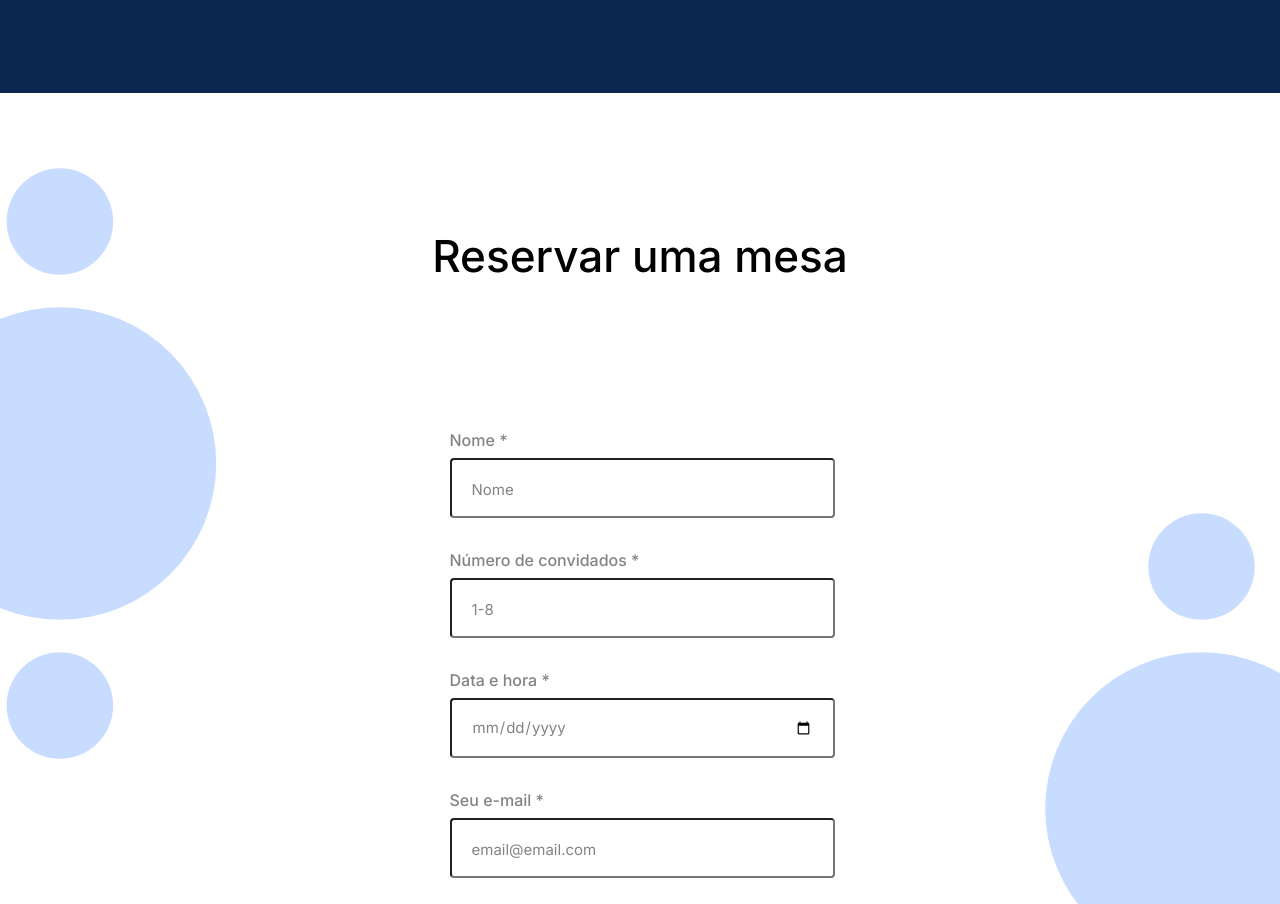
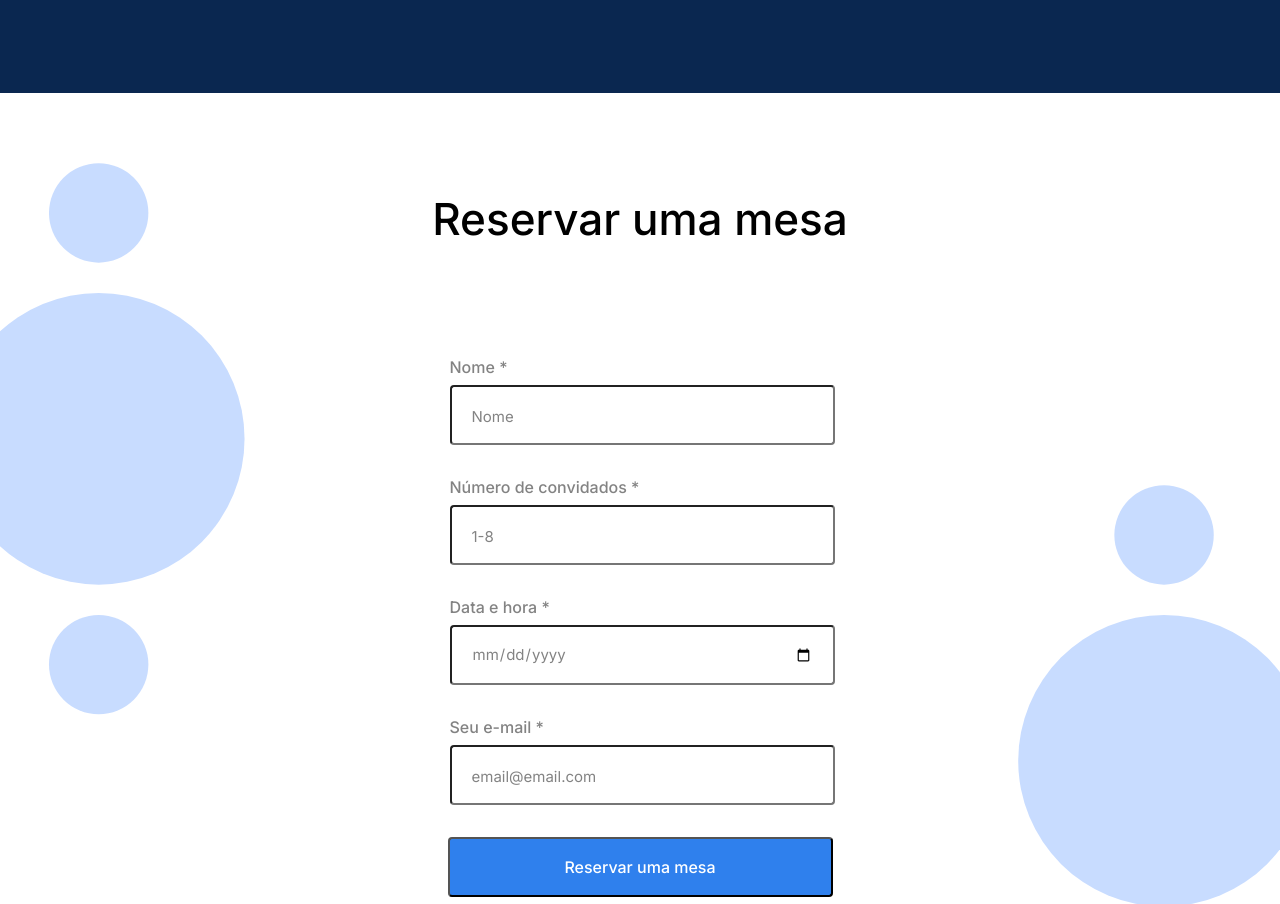
Before and after one commit to anamxri/web_project_coffeeshop, a plain HTML site: page index.html in a window 1280 px wide. Shown: the part 1507-2411 px from the top of the page. Drawn offline with Linux system fonts and the light colour scheme.

Commit message:
modifica css

```diff
--- a/pages/index.css
+++ b/pages/index.css
@@ -200,7 +200,6 @@
 }
 
 .reservation__form {
-  margin-top: 80px;
   margin-bottom: 120px;
   display: flex;
   flex-direction: column;
@@ -215,6 +214,10 @@
   font-size: 44px;
   line-height: 52px;
   /*  NAO MEXER EM CIMA. IGUAL O ROTEIRO*/
+  margin-top: 0;
+  margin-bottom: 80px;
+  margin-left: auto;
+  margin-right: auto;
   padding-top: 100px;
 }
 
```
